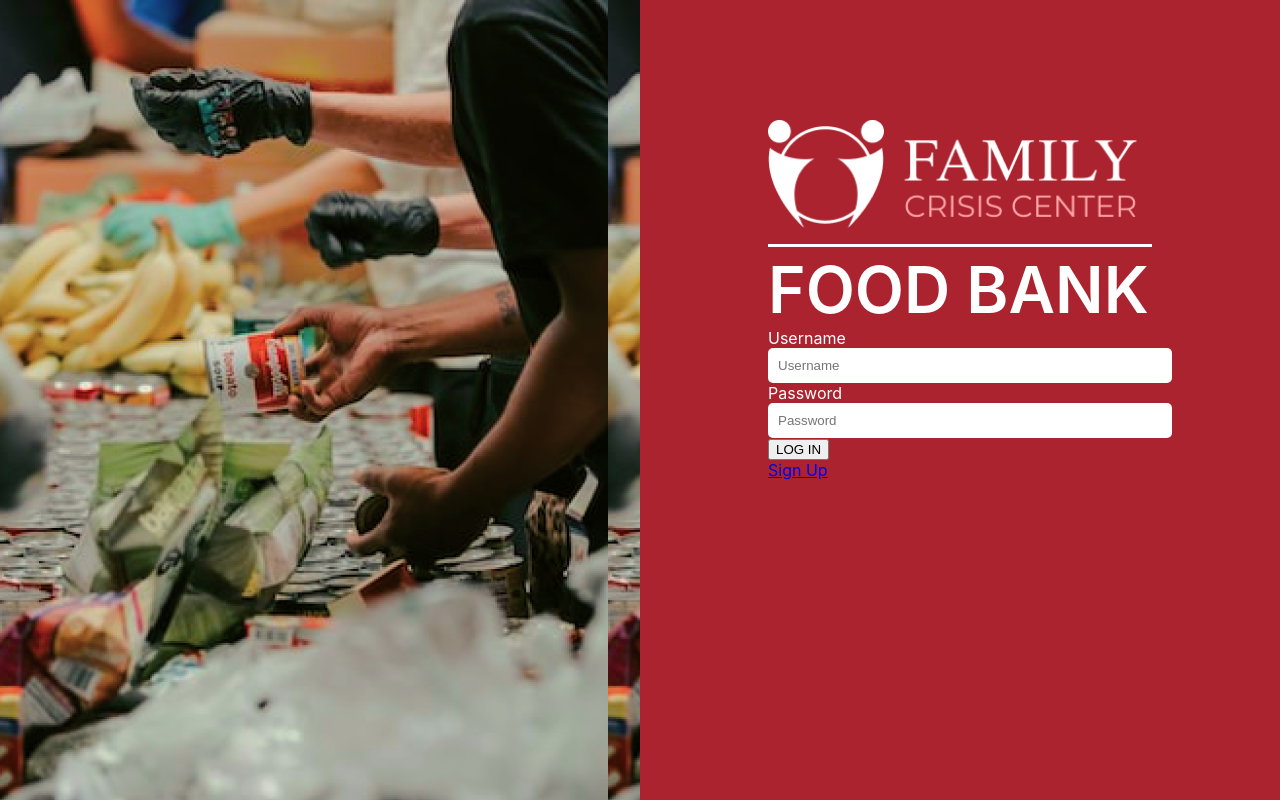
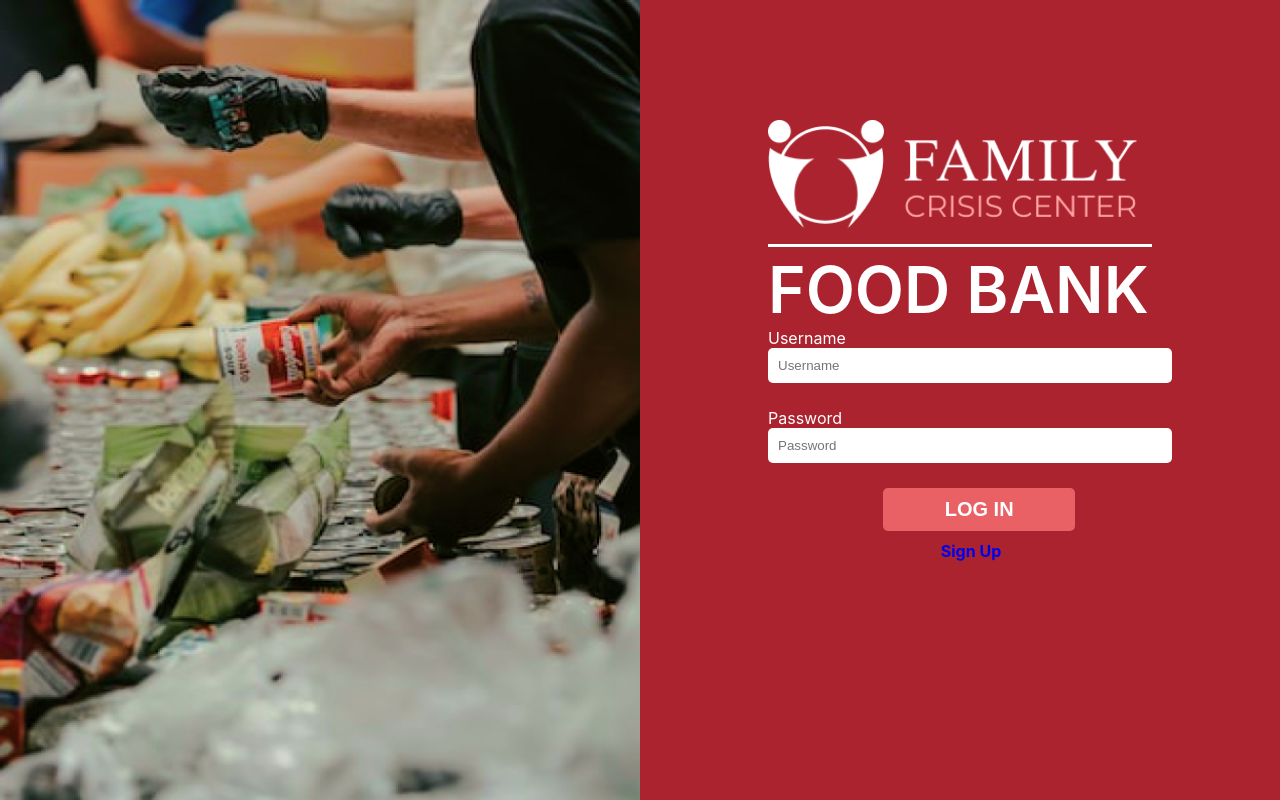
Before and after one commit to ACM-Service-Project/ACM-Service-Project-Frontend, a React (Create React App) app in the folder acm-service-project/: page / in a window 1280 px wide. Built offline with nearby package versions, Linux system fonts and the light colour scheme.

Commit message:
Update Favicon

```diff
--- a/acm-service-project/src/styles/login.css
+++ b/acm-service-project/src/styles/login.css
@@ -6,6 +6,7 @@
     height: 100vh;
     width: 50vw;
     background-image: url('../assets/loginPhoto.png');
+    background-repeat:round;
 }
 
 #right_container{
@@ -36,12 +37,30 @@
 }
 
 .input{
+    margin-bottom: 25px;
     width: 100%;
     padding: 10px;
     border: none;
     border-radius: 5px;
 }
 
+#submit{
+    margin-left: 30%;
+    margin-bottom: 10px;
+    background-color: #EA6165;
+    width: 50%;
+    padding: 10px;
+    border: none;
+    border-radius: 5px;
+    color: white;
+    font-size: 20px;
+    font-weight: 700;
+    line-height: 23px;
+    letter-spacing: 0em;
+}
+
 .register_link{
-    color: 'white';
+    margin-left: 45%;
+    text-decoration: none;
+    font-weight: 700;
 }
```
Also changed, not shown: acm-service-project/src/assets/logo.png (deleted), 1 other file (tests, documents, lock files or other folders).
